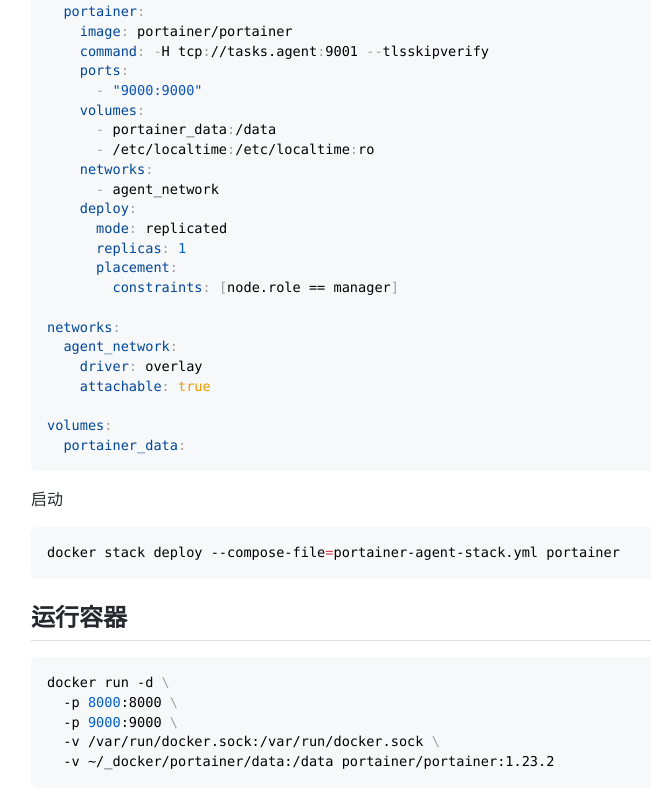
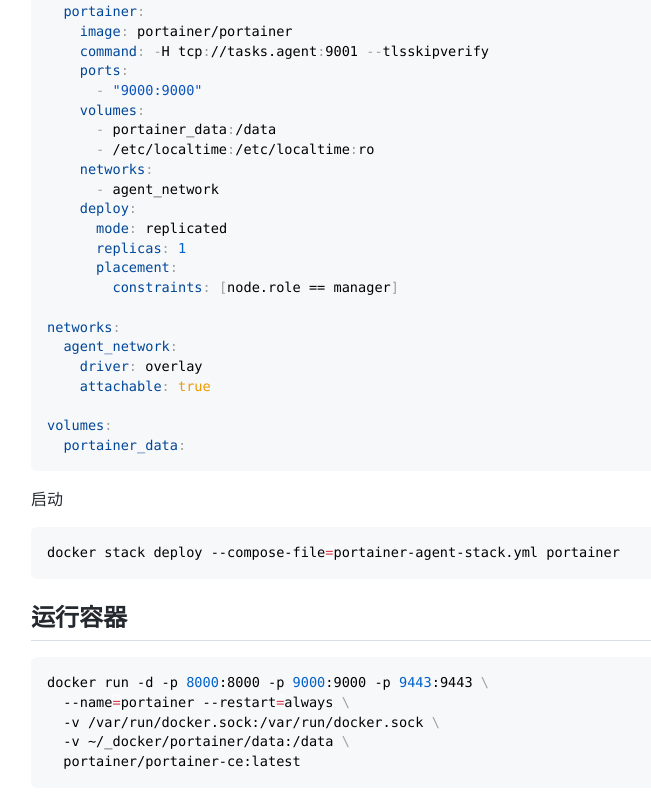
Before and after one commit to jaywcjlove/docker-tutorial, a plain HTML site: page portainer.html in a window 1280 px wide. Shown: the part 1129-1937 px from the top of the page, without its empty margins (129-780 px from the left). Drawn offline with Linux system fonts and the light colour scheme.

Commit message:
deploy: 7e4b63f2bf4d404f0a4e45e7c00cc0a0ccd96e9e

```diff
--- a/portainer.html
+++ b/portainer.html
@@ -80,11 +80,11 @@
       <pre class="language-bash"><code class="language-bash">docker stack deploy --compose-file<span class="token operator">=</span>portainer-agent-stack.yml portainer
 </code></pre>
       <h2 id="运行容器"><a class="anchor" aria-hidden="true" tabindex="-1" href="#运行容器"><span class="octicon octicon-link"></span></a>运行容器</h2>
-      <pre class="language-bash"><code class="language-bash">docker run -d <span class="token punctuation">\</span>
-  -p <span class="token number">8000</span>:8000 <span class="token punctuation">\</span>
-  -p <span class="token number">9000</span>:9000 <span class="token punctuation">\</span>
+      <pre class="language-bash"><code class="language-bash">docker run -d -p <span class="token number">8000</span>:8000 -p <span class="token number">9000</span>:9000 -p <span class="token number">9443</span>:9443 <span class="token punctuation">\</span>
+  --name<span class="token operator">=</span>portainer --restart<span class="token operator">=</span>always <span class="token punctuation">\</span>
   -v /var/run/docker.sock:/var/run/docker.sock <span class="token punctuation">\</span>
-  -v ~/_docker/portainer/data:/data portainer/portainer:1.23.2
+  -v ~/_docker/portainer/data:/data <span class="token punctuation">\</span>
+  portainer/portainer-ce:latest
 </code></pre>
     </div>
   </body>
```
Also changed, not shown: index.html (+2 -0 lines).
